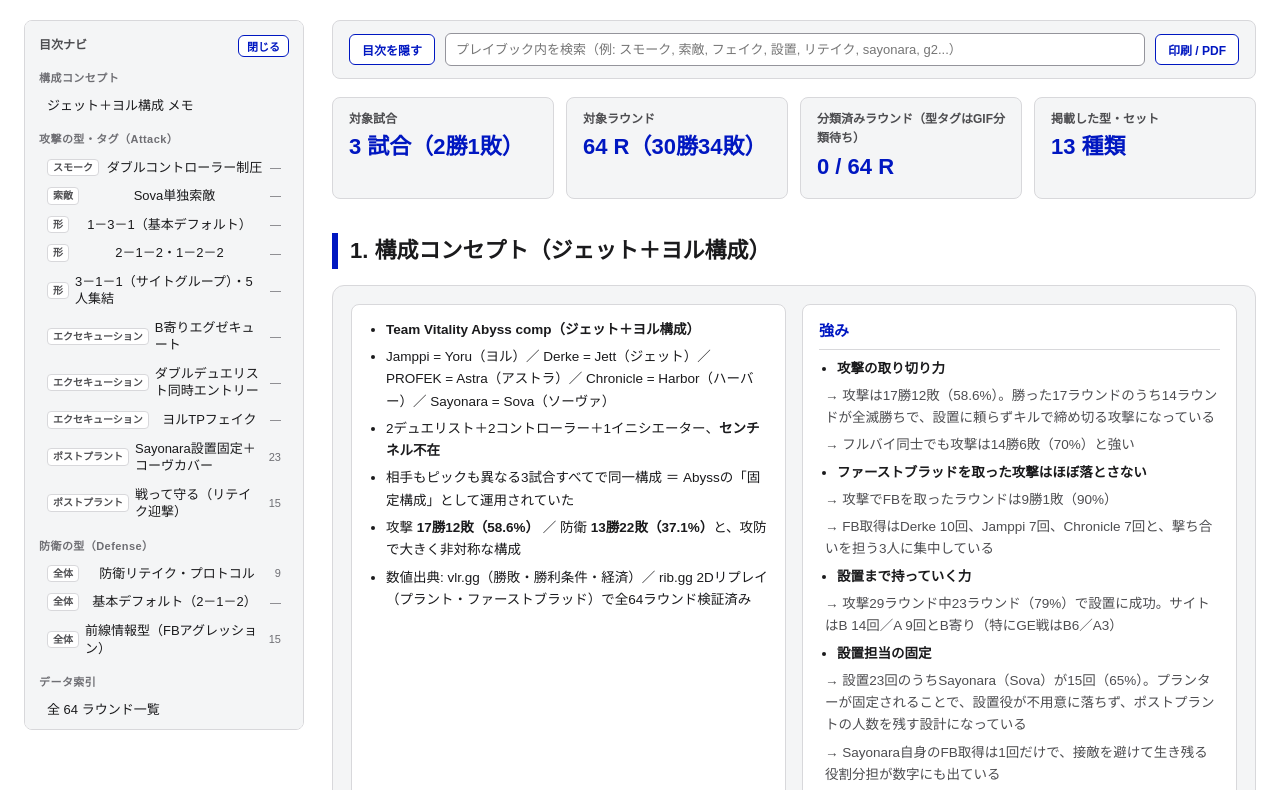
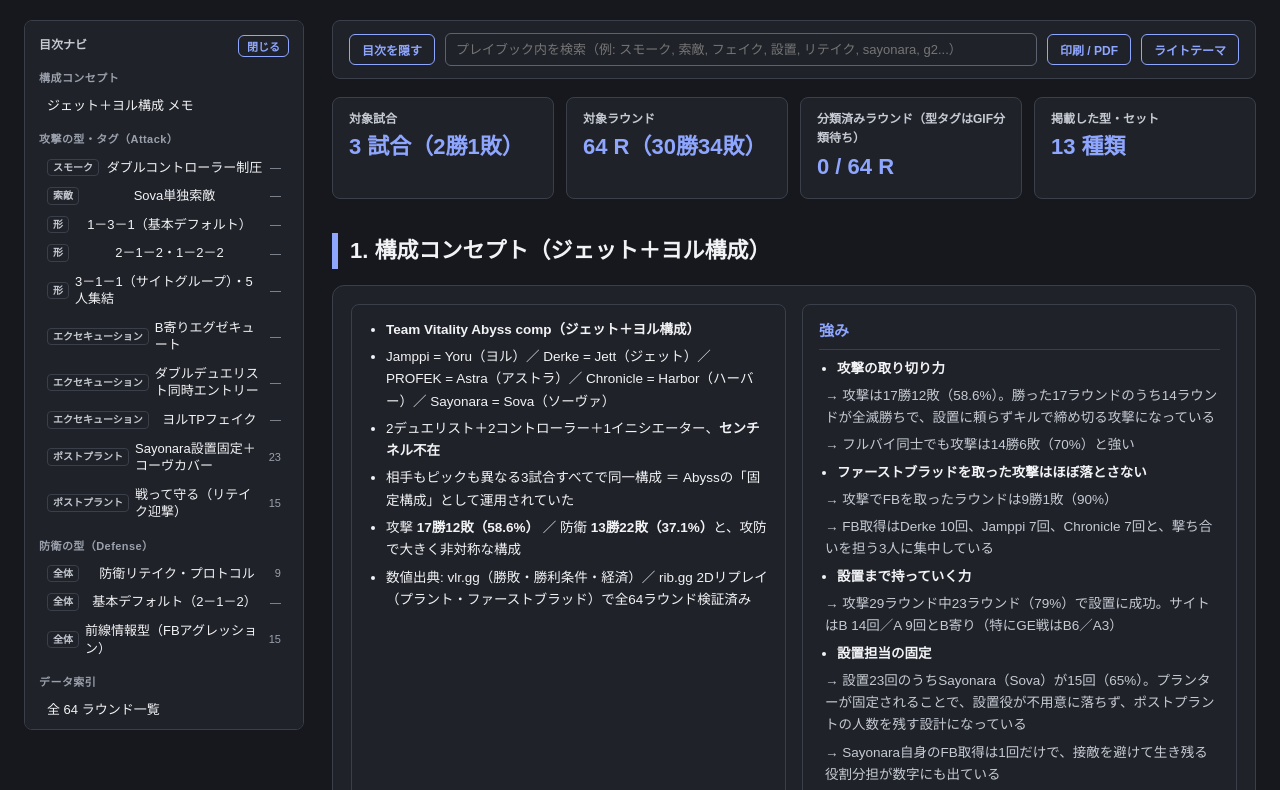
Before and after one commit to Fizz-OvO/vitality-abyss-playbook, a plain HTML site: page index.html in a window 1280 px wide. Shown: the part 52-842 px from the top of the page. Drawn offline with Linux system fonts and the light colour scheme.

Commit message:
Add dark theme (default) with light/dark toggle

```diff
--- a/index.html
+++ b/index.html
@@ -1,9 +1,10 @@
 <!DOCTYPE html>
-<html lang="ja">
+<html lang="ja" data-theme="dark">
 <head>
 <meta charset="UTF-8">
 <meta name="viewport" content="width=device-width, initial-scale=1.0">
 <title>Vitality Abyss プレイブック</title>
+<script>try{var _t=localStorage.getItem("vitAbyssTheme");if(_t){document.documentElement.setAttribute("data-theme",_t);}}catch(e){}</script>
 <style>
   /* Digital Agency Design System (DADS) Inspired Tokens */
   :root {
@@ -648,6 +649,70 @@
   @media print {
     .site-header, .toc-nav, .playbook-search-bar { display: none !important; }
     .page-wrap { grid-template-columns: 1fr; padding: 0; }
+  }
+
+  /* ===== Dark theme (Vitality playbook: default ON, toggle in search bar) ===== */
+  html[data-theme="dark"] {
+    --dads-bg: #16181D;
+    --dads-bg-sub: #1F2229;
+    --dads-bg-hover: #2A2E37;
+    --dads-border: #3A3F4A;
+    --dads-border-strong: #5C6370;
+    --dads-text: #F2F3F5;
+    --dads-text-sub: #C6CAD2;
+    --dads-text-muted: #9BA1AC;
+    --dads-blue: #8FA6FF;
+    --dads-blue-hover: #A9BBFF;
+    --dads-blue-bg: #232B4D;
+    --dads-red: #FF8A80;
+    --dads-red-bg: #472427;
+    --dads-green: #4CC38A;
+    --dads-green-bg: #1E3A2C;
+    --dads-amber: #E8B34B;
+    --dads-amber-bg: #453A1E;
+    --dads-purple: #C4A6F5;
+    --dads-purple-bg: #372A52;
+    --dads-teal: #45C4B0;
+    --dads-teal-bg: #173F3B;
+    color-scheme: dark;
+  }
+  html[data-theme="dark"] .tab-btn,
+  html[data-theme="dark"] .dads-btn,
+  html[data-theme="dark"] .dads-input,
+  html[data-theme="dark"] .dads-select,
+  html[data-theme="dark"] .dads-textarea,
+  html[data-theme="dark"] .toc-cat,
+  html[data-theme="dark"] .memo-block,
+  html[data-theme="dark"] .shape-section,
+  html[data-theme="dark"] .tactival-placeholder,
+  html[data-theme="dark"] .ex-card,
+  html[data-theme="dark"] .accordion-body,
+  html[data-theme="dark"] .side-filters,
+  html[data-theme="dark"] .r-item,
+  html[data-theme="dark"] .tag-form,
+  html[data-theme="dark"] .main-pane,
+  html[data-theme="dark"] .cat-group,
+  html[data-theme="dark"] .rep-box,
+  html[data-theme="dark"] .drop-zone,
+  html[data-theme="dark"] .modal-box { background: var(--dads-bg-sub); }
+  html[data-theme="dark"] .tag-official,
+  html[data-theme="dark"] .tab-btn.active,
+  html[data-theme="dark"] .dads-btn.primary,
+  html[data-theme="dark"] .dads-btn-vod { background: #31449E; }
+  @media print {
+    html[data-theme="dark"] {
+      --dads-bg: #FFFFFF; --dads-bg-sub: #F4F5F6; --dads-bg-hover: #E8E9EC;
+      --dads-border: #D8D8DB; --dads-border-strong: #94949B;
+      --dads-text: #1A1A1C; --dads-text-sub: #4D4D50; --dads-text-muted: #6E6E73;
+      --dads-blue: #0017C1; --dads-blue-hover: #00118F; --dads-blue-bg: #E8EEFF;
+      color-scheme: light;
+    }
+    html[data-theme="dark"] .tab-btn, html[data-theme="dark"] .dads-btn,
+    html[data-theme="dark"] .dads-input, html[data-theme="dark"] .toc-cat,
+    html[data-theme="dark"] .memo-block, html[data-theme="dark"] .shape-section,
+    html[data-theme="dark"] .tactival-placeholder, html[data-theme="dark"] .ex-card,
+    html[data-theme="dark"] .accordion-body, html[data-theme="dark"] .modal-box { background: #fff; }
+    html[data-theme="dark"] .tag-official, html[data-theme="dark"] .dads-btn-vod { background: var(--dads-blue); }
   }
 </style>
 </head>
@@ -697,6 +762,7 @@
           <button type="button" class="dads-btn" id="tocToggleBtn" onclick="toggleToc()">目次を隠す</button>
           <input type="search" class="dads-input" style="max-width:none;" placeholder="プレイブック内を検索（例: スモーク, 索敵, フェイク, 設置, リテイク, sayonara, g2...）" oninput="filterPlaybook(this.value)">
           <button class="dads-btn" onclick="window.print()">印刷 / PDF</button>
+          <button type="button" class="dads-btn" id="themeToggleBtn" onclick="toggleTheme()">ライトテーマ</button>
         </div>
 
         <div class="summary-strip">
@@ -2716,6 +2782,17 @@
       </main>
     </div>
   </div>
+<script>
+function toggleTheme(){
+  var el=document.documentElement;
+  var next=el.getAttribute("data-theme")==="dark"?"light":"dark";
+  el.setAttribute("data-theme",next);
+  try{localStorage.setItem("vitAbyssTheme",next);}catch(e){}
+  var b=document.getElementById("themeToggleBtn");
+  if(b){b.textContent=next==="dark"?"ライトテーマ":"ダークテーマ";}
+}
+(function(){var b=document.getElementById("themeToggleBtn");if(b){b.textContent=document.documentElement.getAttribute("data-theme")==="dark"?"ライトテーマ":"ダークテーマ";}})();
+</script>
 <div id="imgModal" class="modal" onclick="if(event.target===this) closeImgModal()">
   <div class="modal-box">
     <button class="modal-close" onclick="closeImgModal()" aria-label="閉じる">&times;</button>
```
